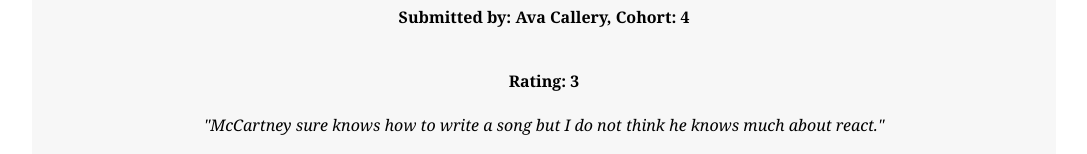
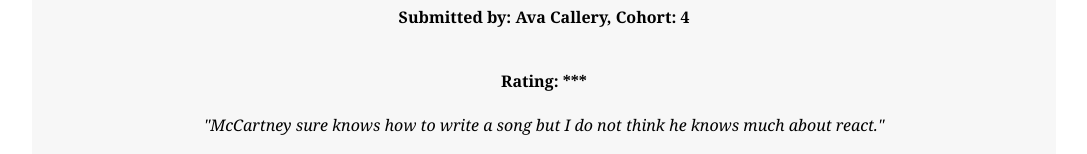
Before and after one commit to avacallery/brain-hive-2, a React (Create React App) app in the folder brain-hive-2/: page /post/1 in a window 1280 px wide. Shown: the part 276-430 px from the top of the page, without its empty margins (96-1183 px from the left). Built offline with nearby package versions, Linux system fonts and the light colour scheme.

Commit message:
PostList notes

```diff
--- a/brain-hive-2/src/components/PostList.js
+++ b/brain-hive-2/src/components/PostList.js
@@ -4,6 +4,8 @@ import Post from './Post';
 class PostList extends Component {
     state = {
         query: "",
+        //we want to put the query into Redux
+        //then we could have the searchbar available to the whole app
         filteredPosts: [...this.props.posts],
     }
 
--- a/brain-hive-2/src/components/ViewPost.js
+++ b/brain-hive-2/src/components/ViewPost.js
@@ -24,6 +24,34 @@ class ViewPost extends Component {
         });
     };
 
+    renderRating = (post) => {
+        const rating = post.rating;
+        let stars = "";
+        for (let i = 0; i < rating; i++) {
+            stars += "*";
+        }
+        return stars;
+    };
+
+    renderVideo = (post) => {
+        if (post.link.indexOf("youtube") >= 0) {
+            const videoIdIndex = post.link.indexOf("?v=");
+            const videoId = post.link.substring(videoIdIndex + 3);
+            console.log(videoId);
+            return (
+                <iframe
+                    title="video"
+                    width="560"
+                    height="315"
+                    src={`https://www.youtube.com/embed/${videoId}`}
+                    frameborder="0"
+                    allow="accelerometer; autoplay; encrypted-media; gyroscope; picture-in-picture"
+                    allowfullscreen>
+                    </iframe>
+            );
+        }
+    };
+
     render() {
         const { post } = this.props;
         return (
@@ -31,17 +59,18 @@ class ViewPost extends Component {
                 <h1>{post.title}</h1>
                 <h2>{post.resourceAuthor}</h2>
                 <h4>Submitted by: {post.posterName}, Cohort: {post.cohort}</h4>
-                <h4>Rating: {post.rating}</h4>
+                <h4>Rating: {this.renderRating(post)}</h4>
                 <i>"{post.summary}"</i>
                 <p>Time to complete: {post.timeToComplete} minutes</p>
                 <a href={`http://${post.link}`}>Click to view article.</a>
+                {this.renderVideo(post)}
                 <br>
                 </br>
                 <Button onClick={this.clickHandler}>
                     {this.state.showComments ? "Hide Comments" : "Show Comments"}
                 </Button>
                 <center>
-                {this.state.showComments ? this.renderComments(post) : null}
+                    {this.state.showComments ? this.renderComments(post) : null}
                 </center>
             </div>
         )
```
